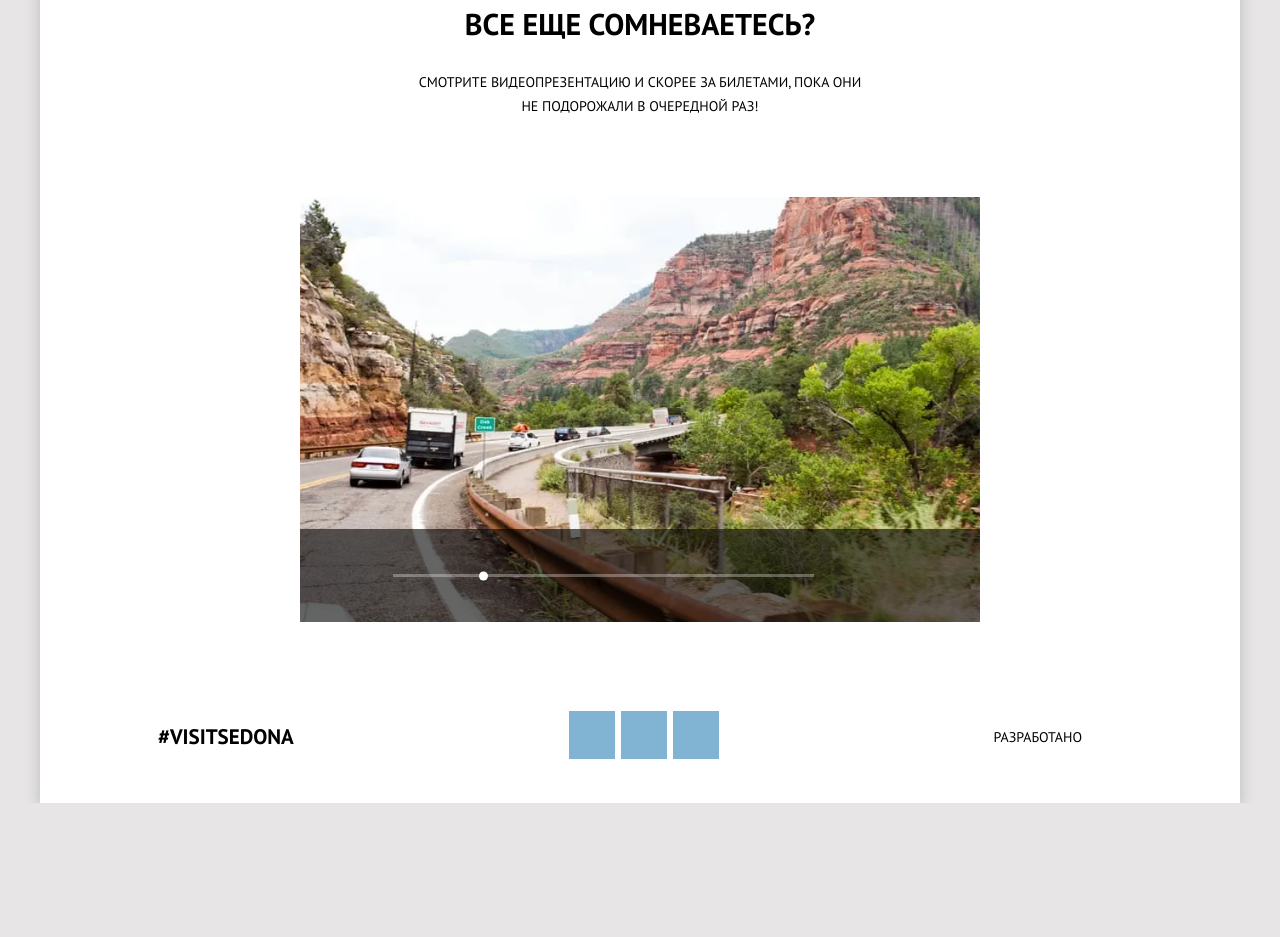
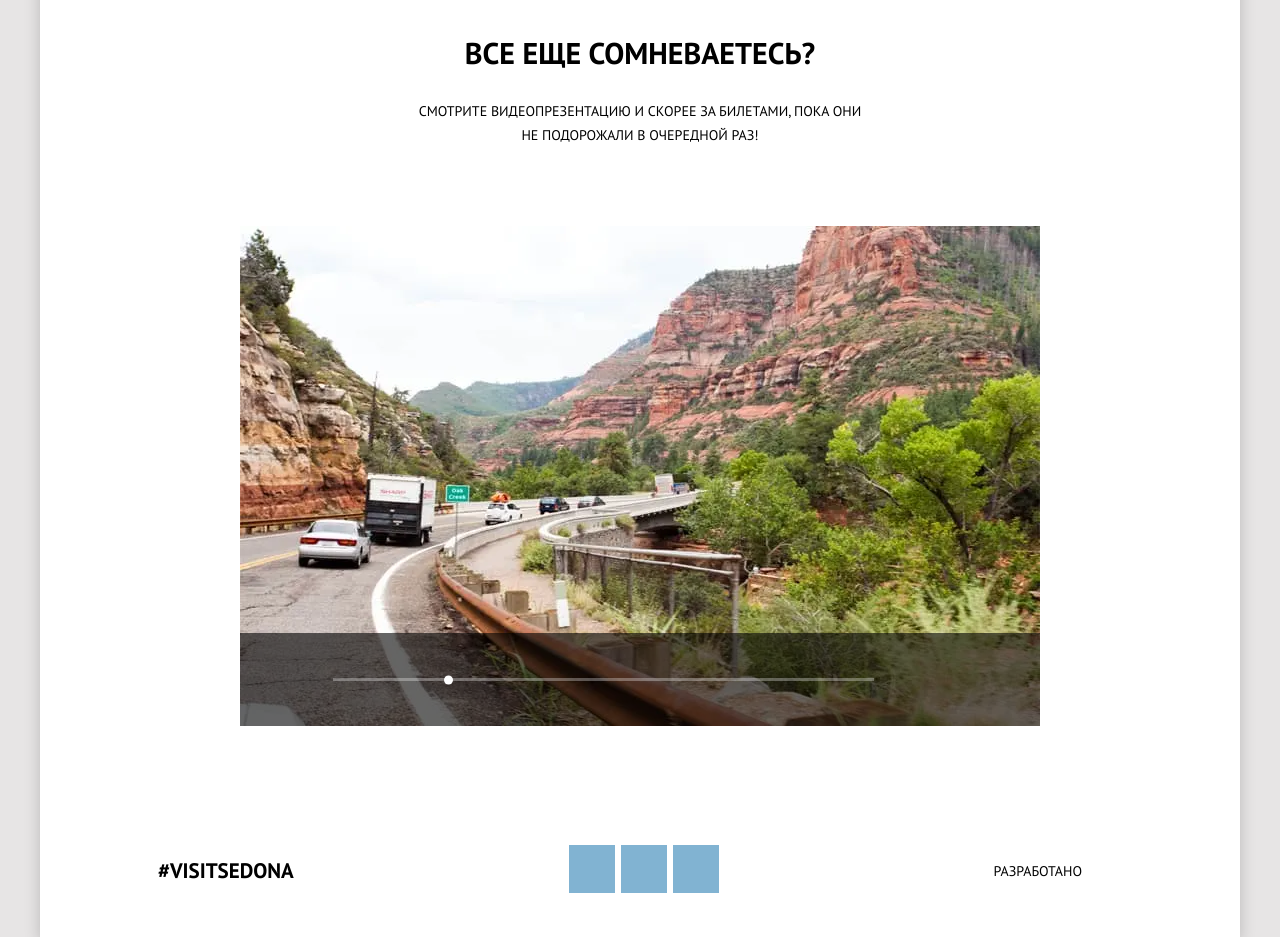
Before and after one commit to GlavOksVal/1556825-sedona-21, a website: page source/catalog.html in a window 1280 px wide. Shown: the part 1333-2270 px from the top of the page. Before the commit the page ends 2136 px from the top, so only its background shows below. Drawn offline with nearby package versions, Linux system fonts and the light colour scheme; files that its build step writes are made by us from their sources.

Commit message:
ПП catalog-desktop

```diff
--- a/source/sass/blocks/description.scss
+++ b/source/sass/blocks/description.scss
@@ -52,6 +52,10 @@
 
   .description--form {
   padding: 78px 378px 57px;
+  }
+
+  .description--catalog {
+    padding: 79px 377px 45px;
   }
 
   .description.description__content.description__content--index {
--- a/source/sass/blocks/footer.scss
+++ b/source/sass/blocks/footer.scss
@@ -84,6 +84,10 @@
   &--form {
     padding-top: 37px;
     }
+
+  &--catalog {
+    padding-top: 69px;
+    }
   }
 
   .copyright__text {
--- a/source/sass/blocks/gallerys.scss
+++ b/source/sass/blocks/gallerys.scss
@@ -12,7 +12,7 @@
 
 @media (min-width: $desktop-width) {
   .gallerys {
-    padding-top: 43px;
+    padding-top: 32px;
     padding-bottom: 0;
     // padding: 0;
   }
--- a/source/sass/blocks/video.scss
+++ b/source/sass/blocks/video.scss
@@ -68,14 +68,15 @@
 
 @media (min-width: $desktop-width) {
   .video {
-    padding-top: 61px;
+    padding-top: 54px;
   }
 
   .video__preview {
     margin: 0 200px;
+    padding: 0;
   }
   .video__control {
-    margin: 0 260px;
+    margin: 0 200px;
   }
   .video__subtitle {
     margin-bottom: 45px;
```
